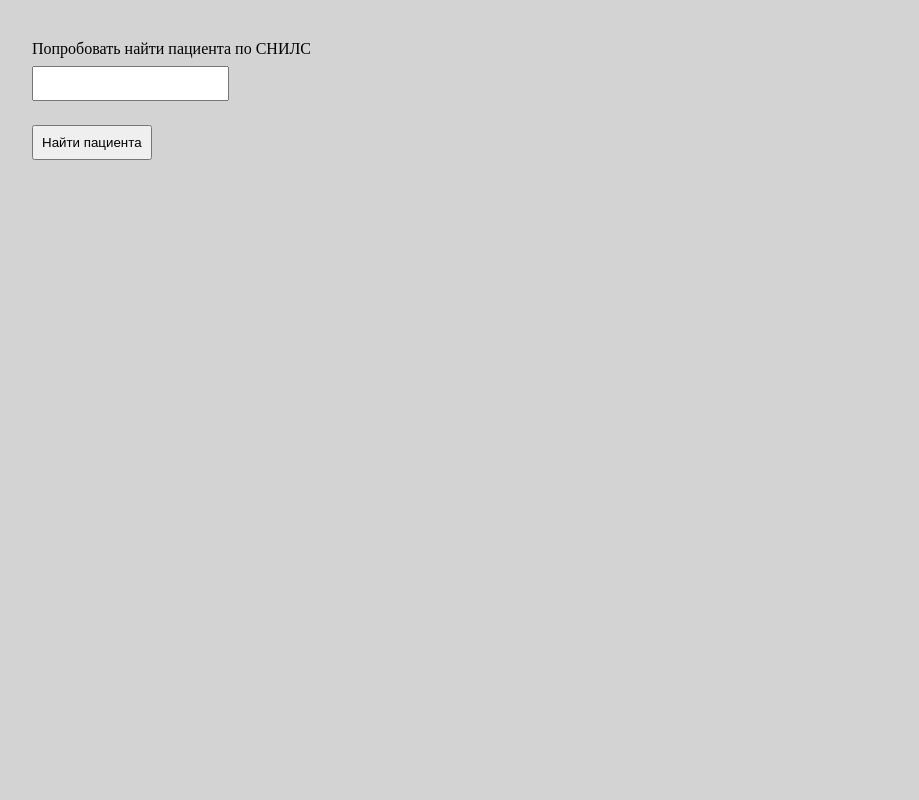
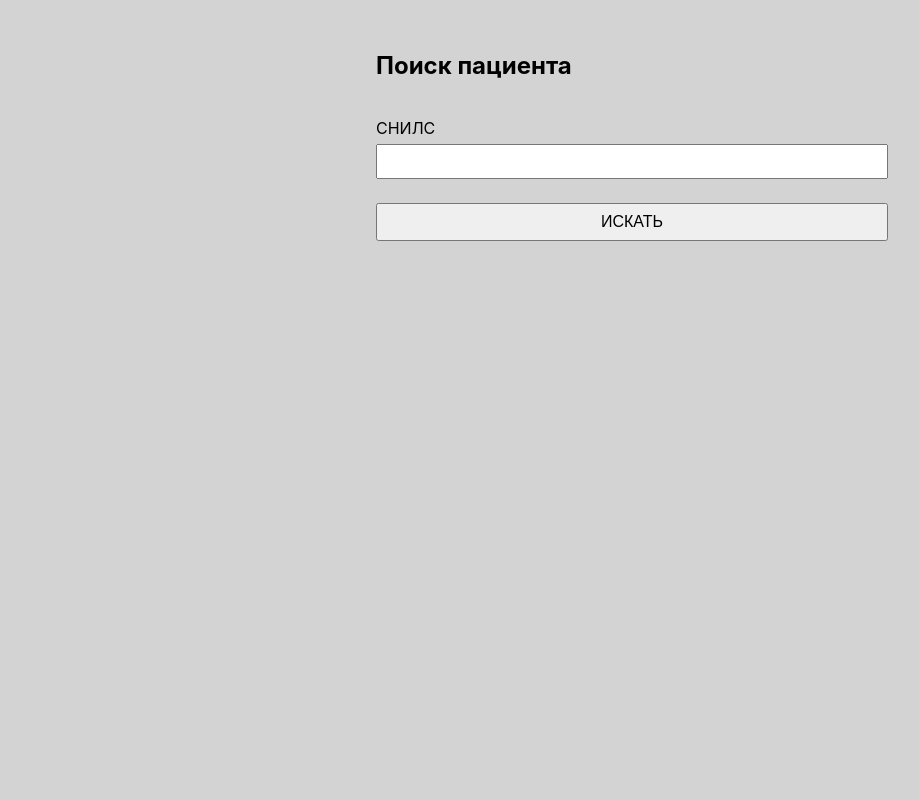
Before and after one commit to oleg-medovikov/form_60, a Python web app: template web/templates/index.html in a window 1280 px wide. Shown: the whole page, without its empty margins (8-927 px from the left). Run offline with Jinja, Linux system fonts and the light colour scheme; the template is opened without the code that fills it, so the values that code supplies are empty.

Commit message:
Update html, styles; add constructor to Form60

```diff
--- a/web/static/Form60.js
+++ b/web/static/Form60.js
@@ -1,6 +1,16 @@
 class Form60 {
-  validateSnils(snils, error) {
-    var result = false;
+  constructor(selector) {
+    this.form = document.querySelector(selector);
+    this.form.addEventListener('submit', this.handleSubmit);
+  }
+
+  handleSubmit(e) {
+    e.preventDefault();
+    // TODO
+  }
+
+  validateSNILS(snils = '', error = {}) {
+    let result = false;
     if (typeof snils === 'number') {
       snils = snils.toString();
     } else if (typeof snils !== 'string') {
--- a/web/static/style.css
+++ b/web/static/style.css
@@ -1,21 +1,33 @@
-body {
+.body {
   background-color: lightgray;
+  display: flex;
+  flex-direction: column;
+  font-family: -apple-system, BlinkMacSystemFont, 'Segoe UI', Roboto, Oxygen, Ubuntu, Cantarell,
+    'Open Sans', 'Helvetica Neue', sans-serif;
+  line-height: 1.5;
+  margin: 0;
+  min-height: 100vh;
+}
+
+.form {
+  margin: 1rem auto;
+  max-width: 32rem;
+  padding: 2rem 1.5rem;
+}
+
+.form * {
+  box-sizing: border-box;
 }
 
 .form__heading {
-  color: brown;
-  font-family: verdana, sans-serif;
+  font-weight: 700;
   font-size: 1.5rem;
+  margin: 0 0 2rem;
 }
 
 .form__text {
-  color: green;
   font-family: courier, monospace;
-  font-size: 1.25rem;
-}
-
-.form {
-  padding: 2rem;
+  font-size: 1rem;
 }
 
 .form__group {
@@ -25,13 +37,26 @@ body {
 
 .form__label {
   display: block;
-  margin-bottom: 0.5rem;
+  margin-bottom: 0.25rem;
 }
 
 .form__input {
   padding: 0.5rem;
+  width: 100%;
 }
 
 .form__submit {
+  font-size: 1rem;
   padding: 0.5rem;
+  text-transform: uppercase;
+  width: 100%;
 }
+
+.form__submit:active {
+  box-shadow: 0 0 4px grey;
+}
+
+.footer {
+  margin-top: auto;
+  padding: 2rem 1.5rem;
+}
--- a/web/templates/index.html
+++ b/web/templates/index.html
@@ -7,19 +7,29 @@
     <title>Форма 60</title>
     <link rel="stylesheet" href="{{url_for('static', filename='style.css')}}" />
     <script defer src="{{url_for('static', filename='Form60.js')}}"></script>
+    <!-- TODO Убрать, когда будет готово -->
+    <link rel="stylesheet" href="../static/style.css" />
+    <script src="../static/Form60.js"></script>
   </head>
   <body class="body">
-    <form class="form" action="" method="post">
-      {% if username %}
-      <h1 class="form__heading">Здравствуйте, {{username}}</h1>
-      {% endif %} {% if identificator %}
-      <p class="form__text">Ваш ID группы {{ identificator }}</p>
+    <main>
+      <!-- {% if username %}<h1 class="greeting">Здравствуйте, {{username}}</h1>{% endif %} -->
+      <form class="form js-form" action="" method="post">
+        <h2 class="form__heading">Поиск пациента</h2>
+        <label class="form__group">
+          <span class="form__label">СНИЛС</span>
+          <input class="form__input" type="text" name="snils" />
+        </label>
+        <button class="form__submit" type="submit">Искать</button>
+      </form>
+    </main>
+    <footer class="footer">
+      {% if identificator %}
+      <p class="footer__text">Ваш ID группы {{ identificator }}</p>
       {% endif %}
-      <label class="form__group" for="username">
-        <span class="form__label">Попробовать найти пациента по СНИЛС</span>
-        <input class="form__input" type="text" name="snils" />
-      </label>
-      <button class="form__submit" type="submit">Найти пациента</button>
-    </form>
+    </footer>
+    <script>
+      const form = new Form60('.js-form');
+    </script>
   </body>
 </html>
```
